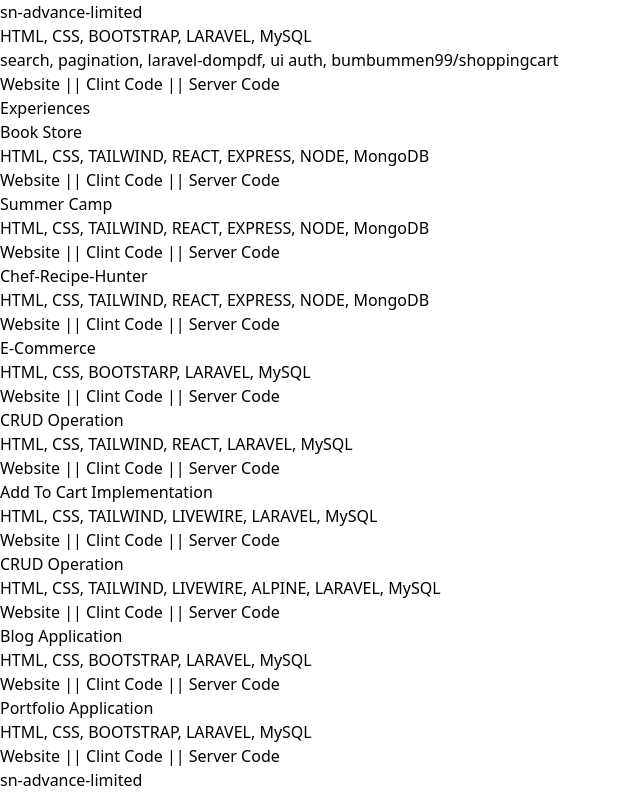
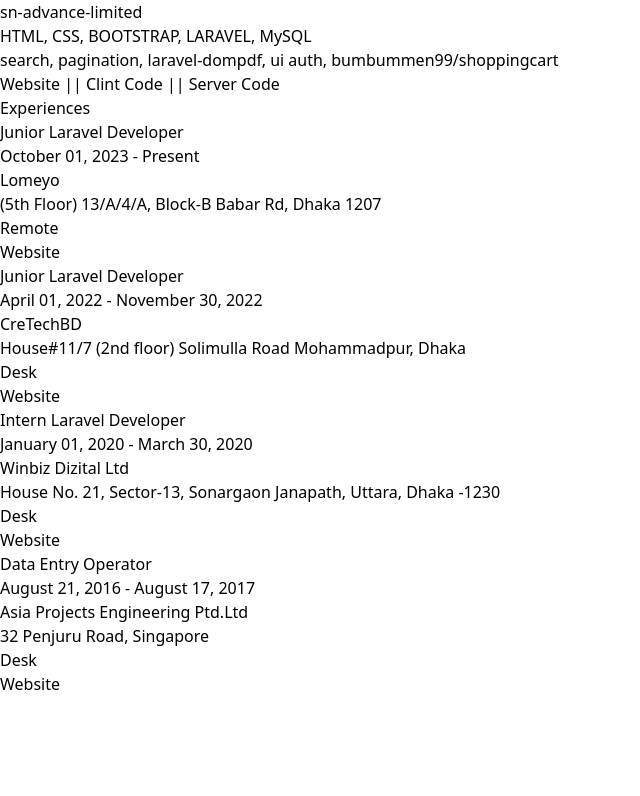
Before and after one commit to makbulhosen5000/react-portfolio, a React (Vite) app: page / in a window 1280 px wide. Shown: the part 2524-3320 px from the top of the page, without its empty margins (0-640 px from the left). Built offline with nearby package versions, Linux system fonts and the light colour scheme.

Commit message:
added education.json file

```diff
--- a/public/experiences.json
+++ b/public/experiences.json
@@ -1,99 +1,42 @@
 [
     {
-        "id":"1",
-        "title":"Book Store",
-        "description":"",
-        "technology":"HTML, CSS, TAILWIND, REACT, EXPRESS, NODE, MongoDB",
-        "link":"https://bookbstore.netlify.app/",
-        "client":"",
-        "server":"https://github.com/makbulhosen5000/book-store-server",
-        "image":""
+        "id":"4",
+        "title":"Junior Laravel Developer",
+        "period":"October 01, 2023 - Present",
+        "company_name":"Lomeyo",
+        "company_address":"(5th Floor) 13/A/4/A, Block-B Babar Rd, Dhaka 1207",
+        "job_type":"Remote",
+        "website":"https://lomeyo.com/"
+    },
+    {
+        "id":"3",
+        "title":"Junior Laravel Developer",
+        "period":"April 01, 2022 - November 30, 2022",
+        "company_name":"CreTechBD",
+        "company_address":"House#11/7 (2nd floor) Solimulla Road Mohammadpur, Dhaka",
+        "job_type":"Desk",
+        "website":"https://cretechbd.com/"
     },
     {
         "id":"2",
-        "title":"Summer Camp",
-        "description":"",
-        "technology":"HTML, CSS, TAILWIND, REACT, EXPRESS, NODE, MongoDB",
-        "link":"https://summer-camp-1f9c8.web.app/",
-        "client":"https://github.com/makbulhosen5000/summer-camp-client",
-        "server":"https://github.com/makbulhosen5000/summer-camp-server",
-        "image":""
+        "title":"Intern Laravel Developer",
+        "period":"January 01, 2020 - March 30, 2020",
+        "company_name":"Winbiz Dizital Ltd",
+        "company_address":"House No. 21, Sector-13, Sonargaon Janapath, Uttara, Dhaka -1230",
+        "job_type":"Desk",
+        "website":"https://winbiz-digital.com/"
     },
     {
-        "id":"3",
-        "title":"Chef-Recipe-Hunter",
-        "description":"",
-        "technology":"HTML, CSS, TAILWIND, REACT, EXPRESS, NODE, MongoDB",
-        "link":"https://chef-recipe-hunter-clien-9a62a.web.app/",
-        "client":"https://github.com/makbulhosen5000/chef-recipe-hunter-client",
-        "server":"https://github.com/makbulhosen5000/chef-recipe-hunter-server",
-        "image":""
-    },
-    {
-        "id":"4",
-        "title":"E-Commerce",
-        "description":"",
-        "technology":"HTML, CSS, BOOTSTARP, LARAVEL, MySQL",
-        "functionality":"search, pagination, email notification, dropify, dropzone",
-        "package":"laravel-dompdf, stripe payment gateway, laravel/breeze, multi-auth",
-        "link":"https://chef-recipe-hunter-clien-9a62a.web.app/",
-        "client":"https://github.com/makbulhosen5000/chef-recipe-hunter-client",
-        "server":"https://github.com/makbulhosen5000/chef-recipe-hunter-server",
-        "image":""
-    },
-    {
-        "id":"5",
-        "title":"CRUD Operation",
-        "description":"",
-        "technology":"HTML, CSS, TAILWIND, REACT, LARAVEL, MySQL",
-        "link":"https://chef-recipe-hunter-clien-9a62a.web.app/",
-        "client":"https://github.com/makbulhosen5000/chef-recipe-hunter-client",
-        "server":"https://github.com/makbulhosen5000/chef-recipe-hunter-server",
-        "image":""
-    },
-    {
-        "id":"6",
-        "title":"Add To Cart Implementation",
-        "description":"product create, read, update, delete",
-        "technology":"HTML, CSS, TAILWIND, LIVEWIRE, LARAVEL, MySQL",
-        "server":"https://github.com/makbulhosen5000/add-to-cart-laravel-livewire",
-        "image":""
-    },
-    {
-        "id":"7",
-        "title":"CRUD Operation",
-        "description":"search, pagination",
-        "functionality":"search, pagination",
-        "technology":"HTML, CSS, TAILWIND, LIVEWIRE, ALPINE, LARAVEL, MySQL",
-        "server":"https://github.com/makbulhosen5000/laravel-livewire-alpine-crud",
-        "image":""
-    },
-    {
-        "id":"8",
-        "title":"Blog Application",
-        "description":"",
-        "technology":"HTML, CSS, BOOTSTRAP, LARAVEL, MySQL",
-        "link":"https://masjidalummah.com.au/https://masjidalummah.com.au/",
-        "server":"https://github.com/mhakash5000/masjidalummah",
-        "image":""
-    },
-    {
-        "id":"9",
-        "title":"Portfolio Application",
-        "description":"",
-        "technology":"HTML, CSS, BOOTSTRAP, LARAVEL, MySQL",
-        "link":"https://www.codingduckblogportfolio.xyz/",
-        "server":"https://github.com/makbulhosen5000/my-portFolio",
-        "image":""
-    },
-    {
-        "id":"10",
-        "title":"sn-advance-limited",
-        "description":"",
-        "technology":"HTML, CSS, BOOTSTRAP, LARAVEL, MySQL",
-        "link":"https://project01.snadvanceltd.com",
-        "server":"https://github.com/mhakash5000/sn-advance-limited",
-        "image":""
+        "id":"1",
+        "title":"Data Entry Operator",
+        "period":"August 21, 2016 - August 17, 2017",
+        "company_name":"Asia Projects Engineering Ptd.Ltd",
+        "company_address":"32 Penjuru Road, Singapore",
+        "job_type":"Desk",
+        "website":"https://apeco.com.sg/"
     }
 
+
+
+
 ]
--- a/src/pages/experiences/Experience.jsx
+++ b/src/pages/experiences/Experience.jsx
@@ -6,11 +6,12 @@
     return (
         <div className="bg-white p-6 rounded-lg shadow-2xl hover:bg-slate-500">
             <h3 className="text-xl font-bold mb-4"> { experience?.title } </h3>
-            <h3 className="text-xl font-bold mb-4"> { experience?.technology } </h3>
-            <h3 className="text-xl font-bold mb-4"> { experience?.features } </h3>
-            <Link to={experience?.link} target='_blank'>Website || </Link>
-            <Link to={experience?.client} target='_blank'>Clint Code || </Link>
-            <Link to={experience?.server} target='_blank'>Server Code </Link>
+            <h3 className="text-xl font-bold mb-4"> { experience?.period } </h3>
+            <h3 className="text-xl font-bold mb-4"> { experience?.company_name } </h3>
+            <h3 className="text-xl font-bold mb-4"> { experience?.company_address } </h3>
+            <h3 className="text-xl font-bold mb-4"> { experience?.job_type } </h3>
+            <Link to={experience?.website} target='_blank'>Website</Link>
+
         </div>
     );
 };
```
Also changed, not shown: public/educations.json (added, +41 -0 lines).
